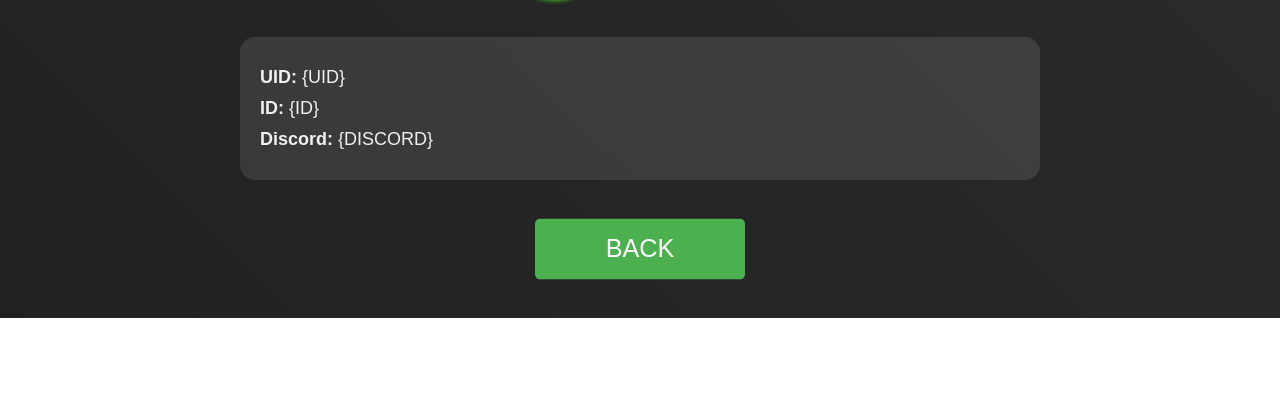
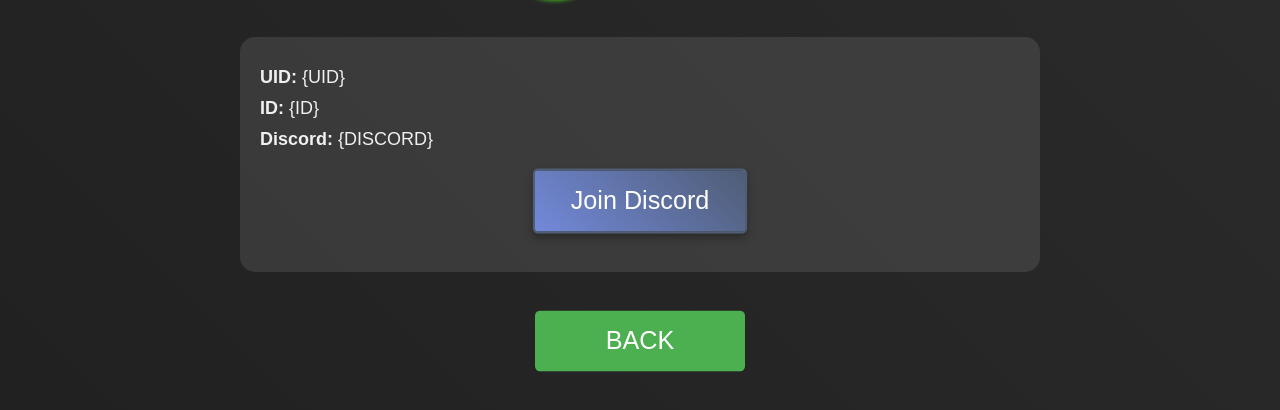
Before and after one commit to Raghul202/Mirage, a plain HTML site: page raghul.html in a window 1280 px wide. Shown: the part 604-1014 px from the top of the page. Before the commit the page ends 922 px from the top, so only its background shows below. Drawn offline with Linux system fonts and the light colour scheme.

Commit message:
Update raghul.html

```diff
--- a/raghul.html
+++ b/raghul.html
@@ -47,6 +47,15 @@
             padding: 40px 20px;
         }
 
+        .profile-box {
+            background-color: rgba(255, 255, 255, 0.1);
+            border-radius: 15px;
+            padding: 20px;
+            margin-top: 40px;
+            position: relative;
+            animation: slideInRight 1s ease-out 1s backwards;
+        }
+
         .profile-image {
             width: 100%;
             max-height: 400px;
@@ -64,14 +73,6 @@
             text-align: center;
             margin: 40px 0;
             animation: slideInLeft 1s ease-out 0.5s backwards;
-        }
-
-        .info {
-            background-color: rgba(255, 255, 255, 0.1);
-            border-radius: 15px;
-            padding: 20px;
-            margin-top: 40px;
-            animation: slideInRight 1s ease-out 1s backwards;
         }
 
         .info p {
@@ -97,16 +98,45 @@
         .home-button:hover {
             background-color: #45a049;
         }
+
+        .discord-button {
+            display: block;
+            width: 200px;
+            margin: 20px auto;
+            padding: 15px 0;
+            color: white;
+            text-align: center;
+            text-decoration: none;
+            font-size: 24px;
+            border-radius: 5px;
+            background: linear-gradient(45deg, #7289da, #4f5d75);
+            border: 2px solid #4f5d75;
+            box-shadow: 0 4px 8px rgba(0, 0, 0, 0.3);
+            transition: background-color 0.3s ease, transform 0.2s ease;
+            animation: fadeIn 1s ease-out 1.5s backwards, pulse 2s infinite;
+        }
+
+        .discord-button:hover {
+            background: linear-gradient(45deg, #5b6b8f, #6b7c9f);
+            border-color: #6b7c9f;
+        }
+
+        .discord-button:active {
+            transform: scale(0.95);
+        }
     </style>
 </head>
 <body>
     <div class="container">
         <img src="album/1687798089632.png" alt="{Raghul.M}" class="profile-image">
         <h1>{Raghul.M}</h1>
-        <div class="info">
-            <p><strong>UID:</strong> {UID}</p>
-            <p><strong>ID:</strong> {ID}</p>
-            <p><strong>Discord:</strong> {DISCORD}</p>
+        <div class="profile-box">
+            <div class="info">
+                <p><strong>UID:</strong> {UID}</p>
+                <p><strong>ID:</strong> {ID}</p>
+                <p><strong>Discord:</strong> {DISCORD}</p>
+                <a href="https://discord.com/users/583205122419720202" class="discord-button">Join Discord</a>
+            </div>
         </div>
         <a href="0.html" class="home-button">BACK</a>
     </div>
```
